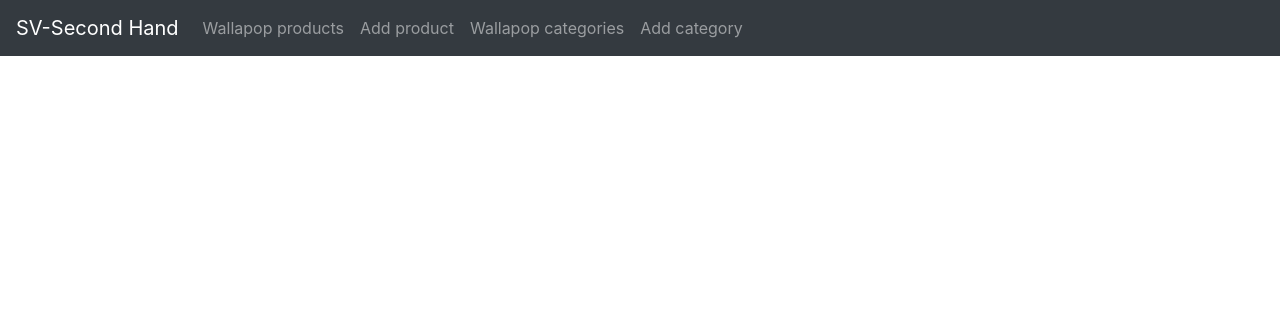
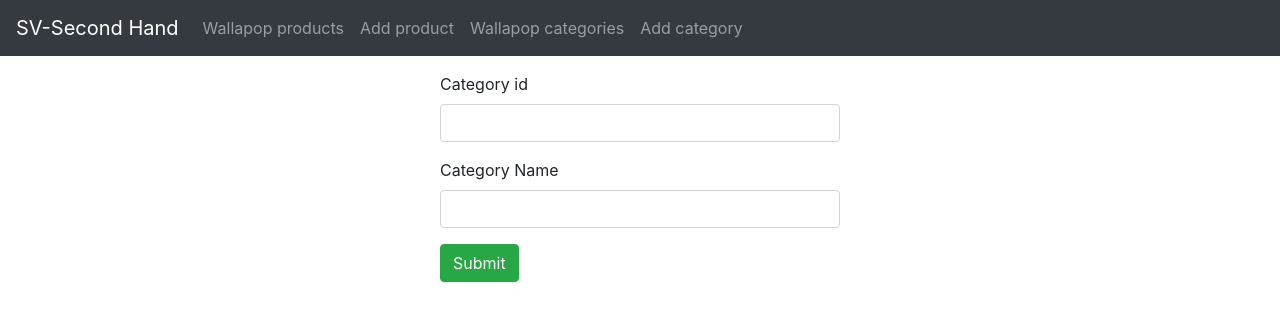
Before and after one commit to Vicent29/CRUD_Express_Mongo_Angular, an Angular app in the folder client/: page /add_cat in a window 1280 px wide. Before the commit this address led to /. Shown: the top 320 px of the page. Built offline with nearby package versions, Linux system fonts and the light colour scheme.

Commit message:
category add running

```diff
--- a/client/src/app/app-routing.module.ts
+++ b/client/src/app/app-routing.module.ts
@@ -5,14 +5,14 @@ import { ProductDetailsComponent } from './components/product-details/product-de
 import { AddProductComponent } from './components/add-product/add-product.component';
 // import { CategoryListComponent } from './components/category-list/category-list.component';
 // import { CategoryDetailsComponent } from './components/category-details/category-details.component';
-// import { AddCategoryComponent } from './components/add-category/add-category.component';
+import { AddCategoryComponent } from './components/add-category/add-category.component';
 
 const routes: Routes = [
   { path: '', redirectTo: 'product', pathMatch: 'full' },
   { path: 'product', component: ProductListComponent },
   { path: 'product/:id', component: ProductDetailsComponent },
   { path: 'add_prod', component: AddProductComponent },
-  // { path: 'add_category', component: AddCategoryComponent },
+  { path: 'add_cat', component: AddCategoryComponent },
   // { path: 'category', component: CategoryListComponent },
   // { path: 'category/:id', component: CategoryDetailsComponent }
 ];
--- a/client/src/app/app.module.ts
+++ b/client/src/app/app.module.ts
@@ -8,7 +8,7 @@ import { AppComponent } from './app.component';
 import { AddProductComponent } from './components/add-product/add-product.component';
 import { ProductDetailsComponent } from './components/product-details/product-details.component';
 import { ProductListComponent } from './components/product-list/product-list.component';
-// import { AddCategoryComponent } from './components/add-product/add-product.component';
+import { AddCategoryComponent } from './components/add-category/add-category.component';
 // import { CategoryDetailsComponent } from './components/product-details/product-details.component';
 // import { CategoryListComponent } from './components/product-list/product-list.component';
 
@@ -21,7 +21,7 @@ import { BrowserAnimationsModule } from '@angular/platform-browser/animations';
     AddProductComponent,
     ProductDetailsComponent,
     ProductListComponent,
-    // AddCategoryComponent,
+    AddCategoryComponent,
     // CategoryDetailsComponent,
     // CategoryListComponent
   ],
--- /dev/null
+++ b/client/src/app/components/add-category/add-category.component.css
@@ -0,0 +1,4 @@
+.submit-form {
+    max-width: 400px;
+    margin: auto;
+  }
--- /dev/null
+++ b/client/src/app/components/add-category/add-category.component.html
@@ -0,0 +1,35 @@
+<div>
+  <div class="submit-form">
+    <div *ngIf="!submitted">
+      <div class="form-group">
+        <label for="id_cat">Category id</label>
+        <input
+          type="text"
+          class="form-control"
+          id="id_cat"
+          required
+          [(ngModel)]="category.id_cat"
+          name="id_cat"
+        />
+      </div>
+
+      <div class="form-group">
+        <label for="cat_name">Category Name</label>
+        <input
+          class="form-control"
+          id="cat_name"
+          required
+          [(ngModel)]="category.cat_name"
+          name="cat_name"
+        />
+      </div>
+
+      <button (click)="saveCategory()" class="btn btn-success">Submit</button>
+    </div>
+
+    <div *ngIf="submitted">
+      <h4>Category was submitted successfully!</h4>
+      <button class="btn btn-success" (click)="newCategory()">Add</button>
+    </div>
+  </div>
+</div>
--- /dev/null
+++ b/client/src/app/components/add-category/add-category.component.ts
@@ -0,0 +1,51 @@
+import { Component, OnInit } from '@angular/core';
+import { Category } from 'src/app/models/category.model';
+import { CategoryService } from 'src/app/services/category.service';
+import { ToastrService } from 'ngx-toastr';
+
+@Component({
+  selector: 'app-add-category',
+  templateUrl: './add-category.component.html',
+  styleUrls: ['./add-category.component.css']
+})
+export class AddCategoryComponent implements OnInit {
+
+  category: Category = {
+    id_cat: '',
+    cat_name: ''
+  };
+  submitted = false;
+
+  constructor(
+    private categoryService: CategoryService,
+    private toastrService: ToastrService
+    ) { }
+
+  ngOnInit(): void {
+  }
+
+  saveCategory(): void {
+    const data = {
+      id_cat: this.category.id_cat,
+      cat_name: this.category.cat_name
+    };
+
+    this.categoryService.create(data)
+      .subscribe({
+        next: (res) => {
+          this.toastrService.success('Added successfully!','The '+ data.id_cat +' '+ data.cat_name + ' added successfully!');
+          this.submitted = true;
+        },
+        error: (e) => console.error(e)
+      });
+  }
+
+  newCategory(): void {
+    this.submitted = false;
+    this.category = {
+      id_cat: '',
+      cat_name: ''
+    };
+  }
+
+}
--- /dev/null
+++ b/client/src/app/services/category.service.ts
@@ -0,0 +1,43 @@
+import { Injectable } from '@angular/core';
+import { HttpClient } from '@angular/common/http';
+import { Observable } from 'rxjs';
+import { Category } from '../models/category.model';
+
+const baseUrl = 'http://localhost:3000/category';
+
+@Injectable({
+  providedIn: 'root'
+})
+
+export class CategoryService {
+  constructor(private http: HttpClient) { }
+
+  getAll(): Observable<Category[]> {
+    return this.http.get<Category[]>(baseUrl);
+  }
+
+  get(id: any): Observable<Category> {
+    return this.http.get(`${baseUrl}/${id}`);
+  }
+
+
+  create(data: any): Observable<any> {
+    return this.http.post(baseUrl, data);
+  }
+
+  update(id: any, data: any): Observable<any> {
+    return this.http.put(`${baseUrl}/${id}`, data);
+  }
+
+  delete(id: any): Observable<any> {
+    return this.http.delete(`${baseUrl}/${id}`);
+  }
+
+  deleteAll(): Observable<any> {
+    return this.http.delete(baseUrl);
+  }
+
+  findByTitle(id_cat: any): Observable<Category[]> {
+    return this.http.get<Category[]>(`${baseUrl}?id_cat=${id_cat}`);
+  }
+}
```
Also changed, not shown: client/src/app/services/category.service.spec copy.ts (added, +16 -0 lines), 1 other file (tests, documents, lock files or other folders).
